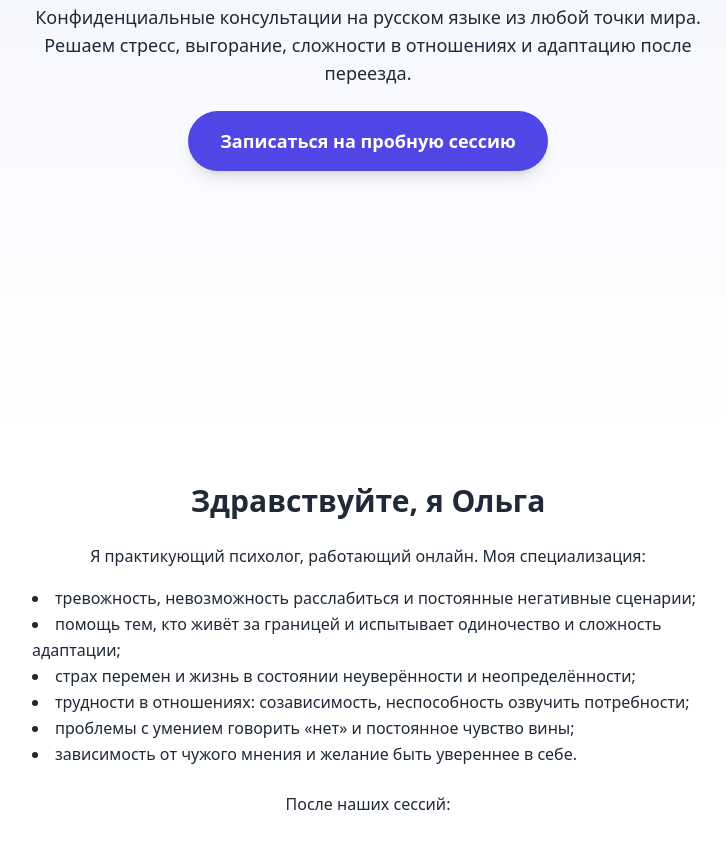
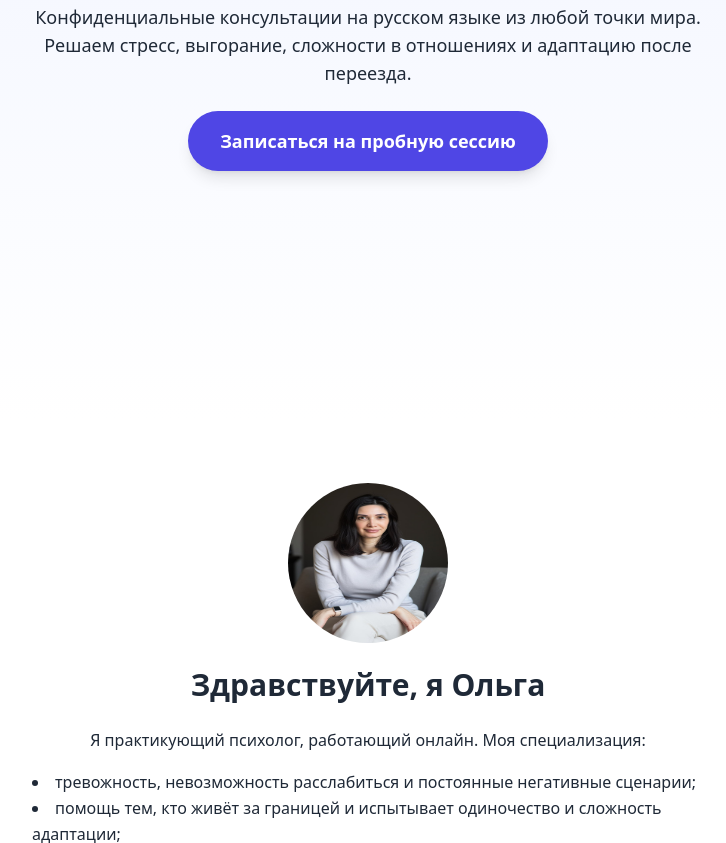
Before and after one commit to yafiknet/psychologist-landing, a plain HTML site: page index.html in a window 1280 px wide. Shown: the part 381-1224 px from the top of the page, without its empty margins (272-998 px from the left). Drawn offline with nearby package versions, Linux system fonts and the light colour scheme.

Commit message:
Update index.html
1

```diff
--- a/index.html
+++ b/index.html
@@ -18,10 +18,14 @@
     <a href="https://t.me/YourPsychBot" target="_blank" class="inline-block bg-indigo-600 hover:bg-indigo-700 text-white text-lg font-semibold px-8 py-4 rounded-full shadow-lg transition">Записаться на пробную сессию</a>
   </section>
 
-  <!-- About Olga -->
+   <!-- About Olga -->
   <section class="py-16 bg-white">
     <div class="max-w-4xl mx-auto px-4 text-center">
+      <!-- Фото Ольги -->
+      <img src="photo.jpg" alt="Фото Ольги" class="w-40 h-40 rounded-full mx-auto mb-6">
+
       <h2 class="text-3xl font-extrabold mb-6">Здравствуйте, я Ольга</h2>
+
       <p class="mb-4">Я практикующий психолог, работающий онлайн. Моя специализация:</p>
       <ul class="text-left list-disc list-inside max-w-2xl mx-auto mb-6">
         <li>тревожность, невозможность расслабиться и постоянные негативные сценарии;</li>
```
